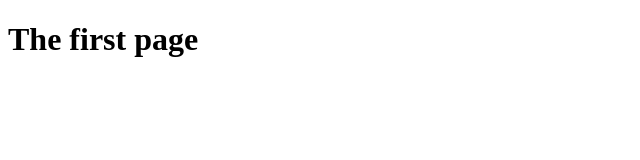
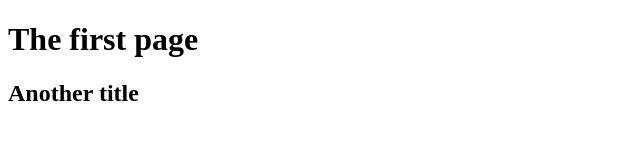
Before and after one commit to manuelatencia/interfaces-usuario, a plain HTML site: page index.html in a window 1280 px wide. Shown: the whole page, without its empty margins (0-640 px from the left). Drawn offline with Linux system fonts and the light colour scheme.

Commit message:
An h2 title added

```diff
--- a/index.html
+++ b/index.html
@@ -5,5 +5,6 @@
   </head>
   <body>
     <h1>The first page</h1>
+    <h2>Another title</h2>
   </body>
 </html>
```
